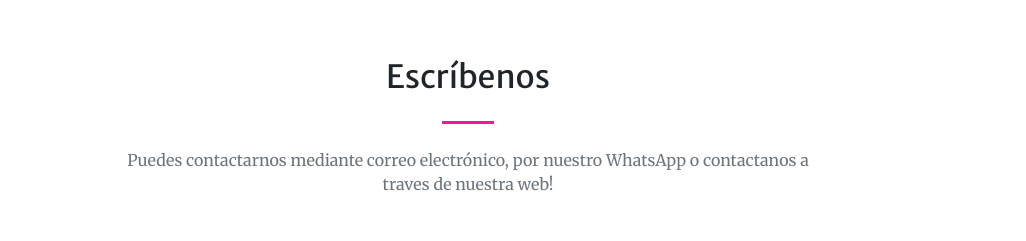
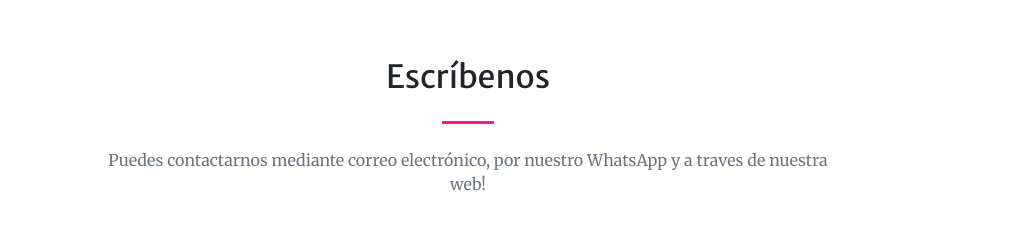
Before and after one commit to maruizr/alvcontrerass.github.io, a plain HTML site: page index.html in a window 1280 px wide. Shown: the part 2813-3054 px from the top of the page, without its empty margins (172-1198 px from the left). Drawn offline with nearby package versions, Linux system fonts and the light colour scheme.

Commit message:
Confirmacion de cambios anteriores

```diff
--- a/index.html
+++ b/index.html
@@ -195,7 +195,7 @@
                 <div class="col-lg-8 text-center">
                     <h2 class="mt-0">Escríbenos</h2>
                     <hr class="divider my-4" />
-                    <p class="text-muted mb-5">Puedes contactarnos mediante correo electrónico, por nuestro WhatsApp o contactanos a traves de nuestra web!</p>
+                    <p class="text-muted mb-5">Puedes contactarnos mediante correo electrónico, por nuestro WhatsApp y a traves de nuestra web!</p>
                 </div>
             </div>
             <div class="row">
```
Also changed, not shown: productos.html (+1 -1 lines).
